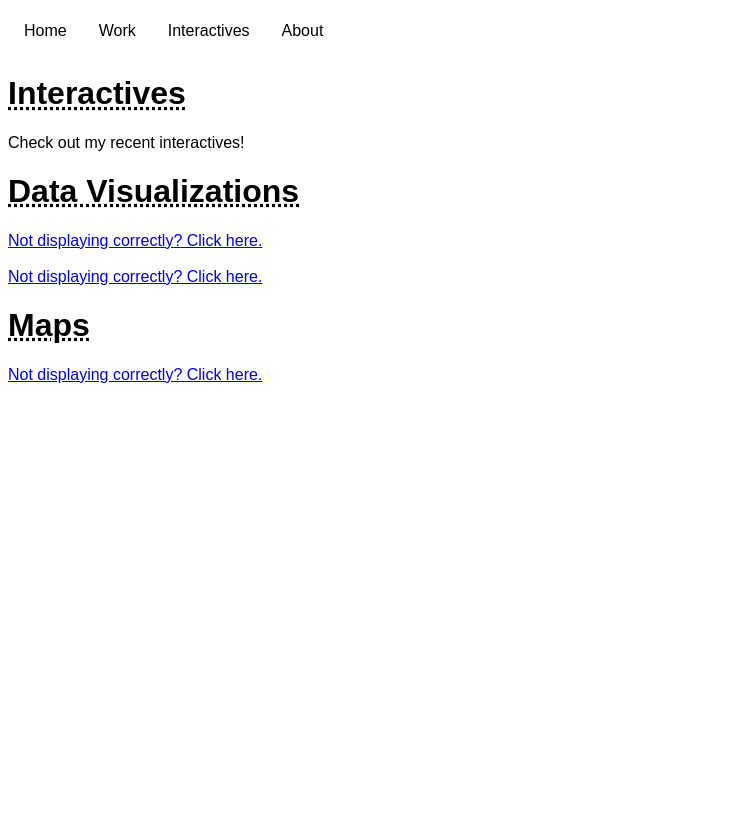
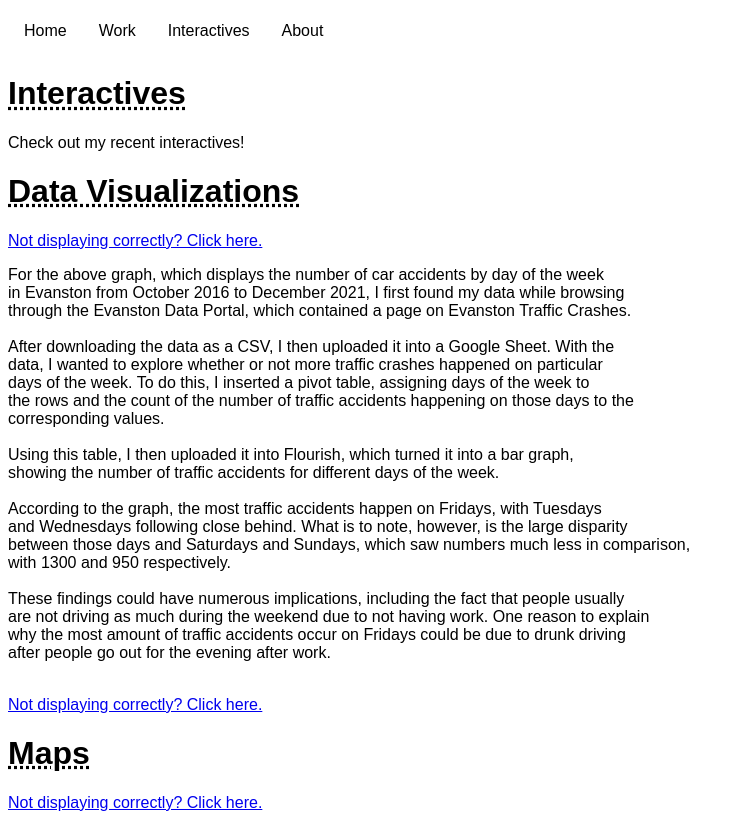
Before and after one commit to bazilfr/interactives, a plain HTML site: page interactives.html in a window 1280 px wide. Shown: the whole page, without its empty margins (0-744 px from the left). Drawn offline with Linux system fonts and the light colour scheme; a script that the page names is missing.

Commit message:
Update interactives.html

```diff
--- a/interactives.html
+++ b/interactives.html
@@ -56,9 +56,31 @@ li a:hover:not(.active) {
 <div class="flourish-embed flourish-chart" data-src="visualisation/20150674" data-width="50%"><script src="https://public.flourish.studio/resources/embed.js"></script><noscript><img src="https://public.flourish.studio/visualisation/20150674/thumbnail" width="50%" alt="Bar graph showing number traffic accidents by day of the week in Evanston from October 2016 to December 2021, with Monday having 1,283, Tuesday having 1,504, Wednesday having 1,458, Thursday having 1,443, Friday having 1,534, Saturday having 1,300, and Sunday having 950." /></noscript></div>
 <a class="text"; href="Number of Car Accidents by Day of the Week in Evanston from October 2016 to December 2021.png">Not displaying correctly? Click here.</a>
 
-<br>
+<pre class="text">
+For the above graph, which displays the number of car accidents by day of the week
+in Evanston from October 2016 to December 2021, I first found my data while browsing
+through the Evanston Data Portal, which contained a page on Evanston Traffic Crashes.
 
-<br>
+After downloading the data as a CSV, I then uploaded it into a Google Sheet. With the
+data, I wanted to explore whether or not more traffic crashes happened on particular
+days of the week. To do this, I inserted a pivot table, assigning days of the week to
+the rows and the count of the number of traffic accidents happening on those days to the
+corresponding values.
+
+Using this table, I then uploaded it into Flourish, which turned it into a bar graph,
+showing the number of traffic accidents for different days of the week.
+
+According to the graph, the most traffic accidents happen on Fridays, with Tuesdays
+and Wednesdays following close behind. What is to note, however, is the large disparity
+between those days and Saturdays and Sundays, which saw numbers much less in comparison,
+with 1300 and 950 respectively.
+
+These findings could have numerous implications, including the fact that people usually
+are not driving as much during the weekend due to not having work. One reason to explain
+why the most amount of traffic accidents occur on Fridays could be due to drunk driving
+after people go out for the evening after work.
+
+</pre>
 
 <div class="flourish-embed flourish-chart" data-src="visualisation/20481735" data-width="50%"><script src="https://public.flourish.studio/resources/embed.js"></script><noscript><img src="https://public.flourish.studio/visualisation/20481735/thumbnail" width="50%" alt="chart visualization" /></noscript></div>
 <a class="text"; href="Arrests in Evanston by Race from September 2018 to December 2021.jpeg">Not displaying correctly? Click here.</a>
```
